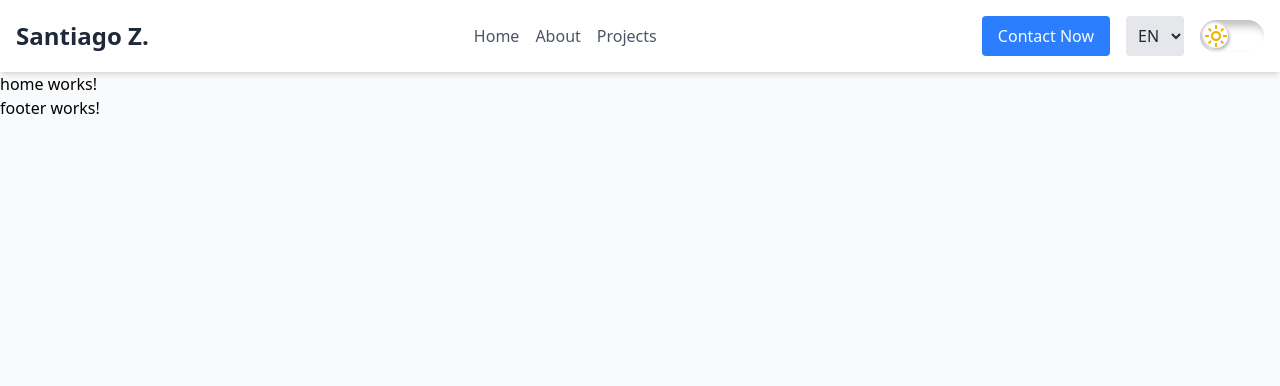
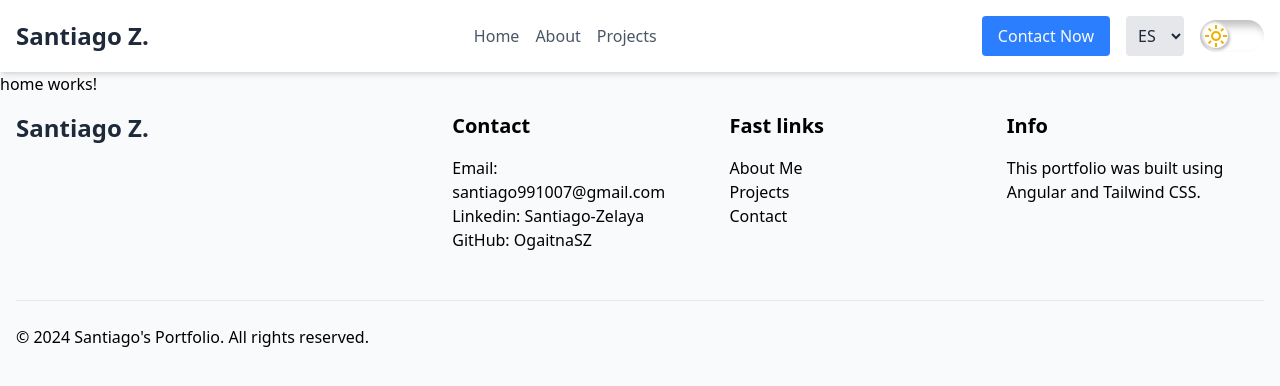
Before and after one commit to OgaitnaSZ/Portfolios, an Angular app: page / in a window 1280 px wide. Shown: the top 386 px of the page. Built offline with nearby package versions, Linux system fonts and the light colour scheme.

Commit message:
preliminar design of footer

```diff
--- a/src/app/layout/footer/footer.html
+++ b/src/app/layout/footer/footer.html
@@ -1 +1,30 @@
-<p>footer works!</p>
+<footer class="container mx-auto px-4 py-4 bottom-0 w-full">
+    <section class="flex justify-between">
+        <p class="text-2xl font-bold text-gray-800 dark:text-white w-1/4">
+            Santiago Z.
+        </p>
+        <div class="flex gap-5">
+            <div class="w-1/3">
+                <h2 class="text-xl font-bold mb-4">Contact</h2>
+                <p>Email: <a href="mailto:santiago991007@gmail.com">santiago991007@gmail.com</a></p>
+                <p>Linkedin: <a href="https://www.linkedin.com/in/santiago-zelaya/" target="_blank" rel="noopener noreferrer">Santiago-Zelaya</a></p>
+                <p>GitHub: <a href="https://github.com/OgaitnaSZ" target="_blank" rel="noopener noreferrer">OgaitnaSZ</a>
+            </div>
+            <div class="w-1/3">
+                <h2 class="text-xl font-bold mb-4">Fast links</h2>
+                <ul>
+                    <li><a href="/about">About Me</a></li>
+                    <li><a href="/projects">Projects</a></li>
+                    <li><a href="/contact">Contact</a></li>
+                </ul>
+            </div>
+            <div class="w-1/3">
+                <h2 class="text-xl font-bold mb-4">Info</h2>
+                <p>This portfolio was built using Angular and Tailwind CSS.</p>
+            </div>
+        </div>
+    </section>
+    <section class="mt-12 border-t border-gray-200 pt-6">
+        <p>© 2024 Santiago's Portfolio. All rights reserved.</p>
+    </section>
+</footer>
--- a/src/app/layout/footer/footer.ts
+++ b/src/app/layout/footer/footer.ts
@@ -3,8 +3,7 @@ import { Component } from '@angular/core';
 @Component({
   selector: 'app-footer',
   imports: [],
-  templateUrl: './footer.html',
-  styleUrl: './footer.css',
+  templateUrl: './footer.html'
 })
 export class Footer {
 
--- a/src/app/layout/header/header.html
+++ b/src/app/layout/header/header.html
@@ -13,8 +13,8 @@
         <div class="flex justify-center items-center space-x-4">
             <a href="/contact" class="text-gray-50 bg-blue-500 hover:bg-blue-600 px-4 py-2 rounded">Contact Now</a>
             <select class="bg-gray-200 dark:bg-gray-700 text-gray-800 dark:text-gray-200 p-2 rounded">
+                <option value="es">ES</option>
                 <option value="en">EN</option>
-                <option value="es">ES</option>
             </select>
             <button
                 id="theme-toggle"
--- a/src/app/layout/header/header.ts
+++ b/src/app/layout/header/header.ts
@@ -5,7 +5,6 @@ import { Component } from '@angular/core';
   selector: 'app-header',
   imports: [NgClass],
   templateUrl: './header.html',
-  styleUrl: './header.css',
 })
 export class Header {
   isDark: boolean = false;
```
Also changed, not shown: src/app/layout/footer/footer.css (deleted), src/app/layout/header/header.css (deleted).
